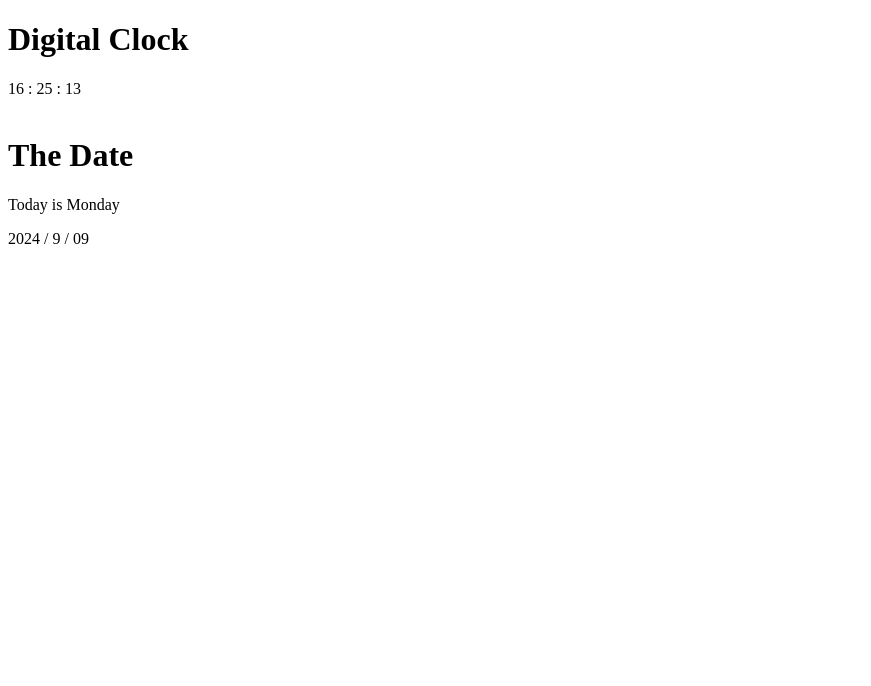
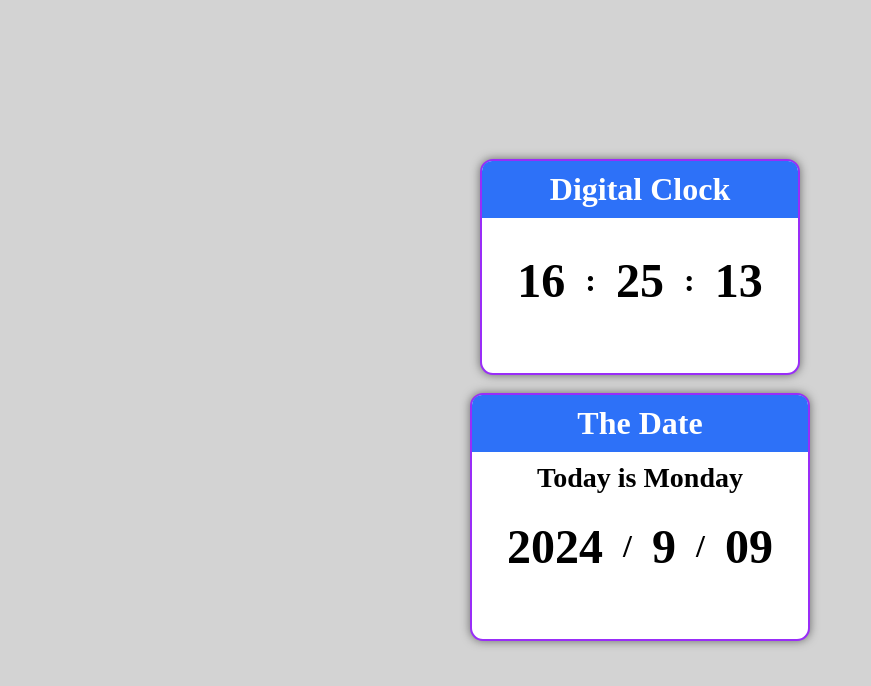
Before and after one commit to Codelearner123456/Digital-Clock, a plain HTML site: page index.html in a window 1280 px wide. Shown: the whole page, without its empty margins (0-871 px from the left). Drawn offline with Linux system fonts and the light colour scheme; files whose address does not match are found by name.

Commit message:
Update index.html

```diff
--- a/index.html
+++ b/index.html
@@ -5,7 +5,7 @@
     <meta http-equiv="X-UA-Compatible" content="IE=edge" />
     <meta name="viewport" content="width=device-width, initial-scale=1.0" />
     <title>Digital Clock</title>
-    <link rel="stylesheet" href="/Digital Clock/style.css" />
+    <link rel="stylesheet" href="style.css" />
   </head>
   <body>
     <div class="container">
```
